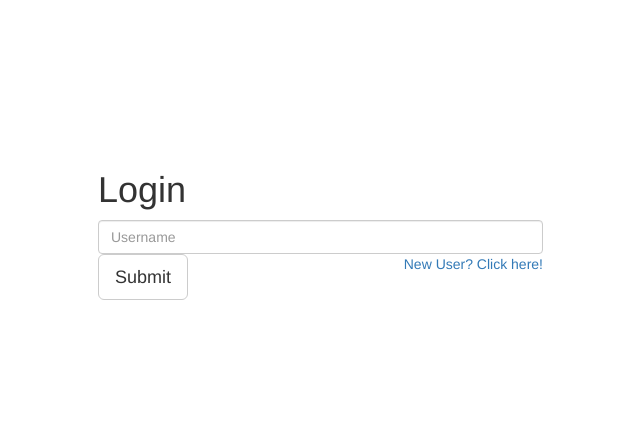
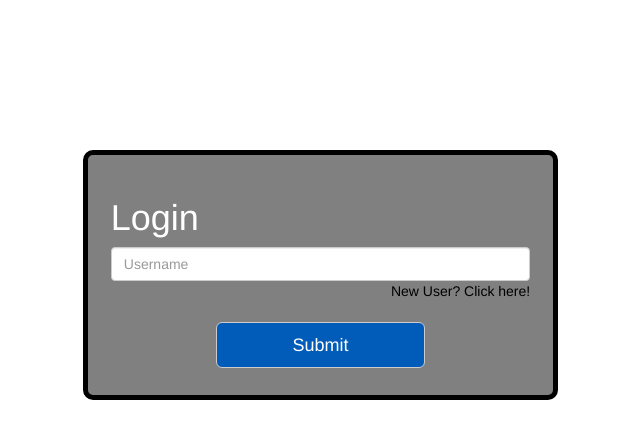
Before and after one commit to maxwellsmart84/liskov, a website: page index.html in a window 1280 px wide. Shown: the whole page, without its empty margins (287-927 px from the left). Drawn offline with nearby package versions, Linux system fonts and the light colour scheme; no server answers.

Commit message:
a little styles

```diff
--- a/css/master.scss
+++ b/css/master.scss
@@ -7,7 +7,6 @@ body {
 .col-md-8 {
   background-color: red;
 }
-
 ///////////////// side bar /////////////////
 .col-md-4 {
   background-color: blue;
@@ -16,18 +15,28 @@ body {
   min-height: 50em;
   margin-left: 0;
 }
-
+///////////////// Login /////////////////////
 #loginContainer {
+  color: white;
   border: 2px, black;
-  background-color: white;
+  background-color: gray;
   position: relative;
   left:300px;
   top:150px;
+  border-radius: 10px;
+  border: 5px solid black;
+  padding: 2%;
   a {
     float: right;
+    color: black;
   }
 }
-
+#loginReturn {
+  margin: 5% 5% 1% 25%;
+  background-color: #005CB8;
+  width: 50%;
+  color: white;
+}
 
 
 
--- a/js/main.js
+++ b/js/main.js
@@ -115,7 +115,7 @@ var page = {
     // },
   returnLogin: function (){
     $(".container").on("click", "#loginReturn", function(event){
-        event.preventDefault;
+        event.preventDefault();
         var userName = $("input[name='username']").val();//USER INPUT COLLECTION STRINGIFIED
         $.ajax({
           method:'GET',
```
Also changed, not shown: css/master.css.
